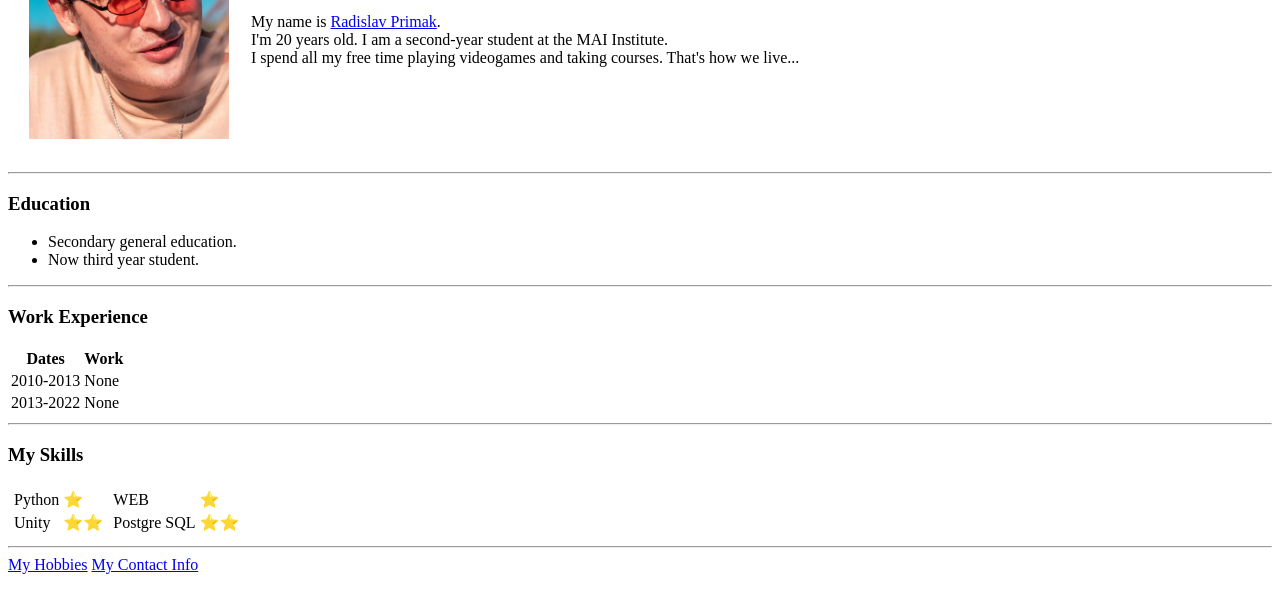
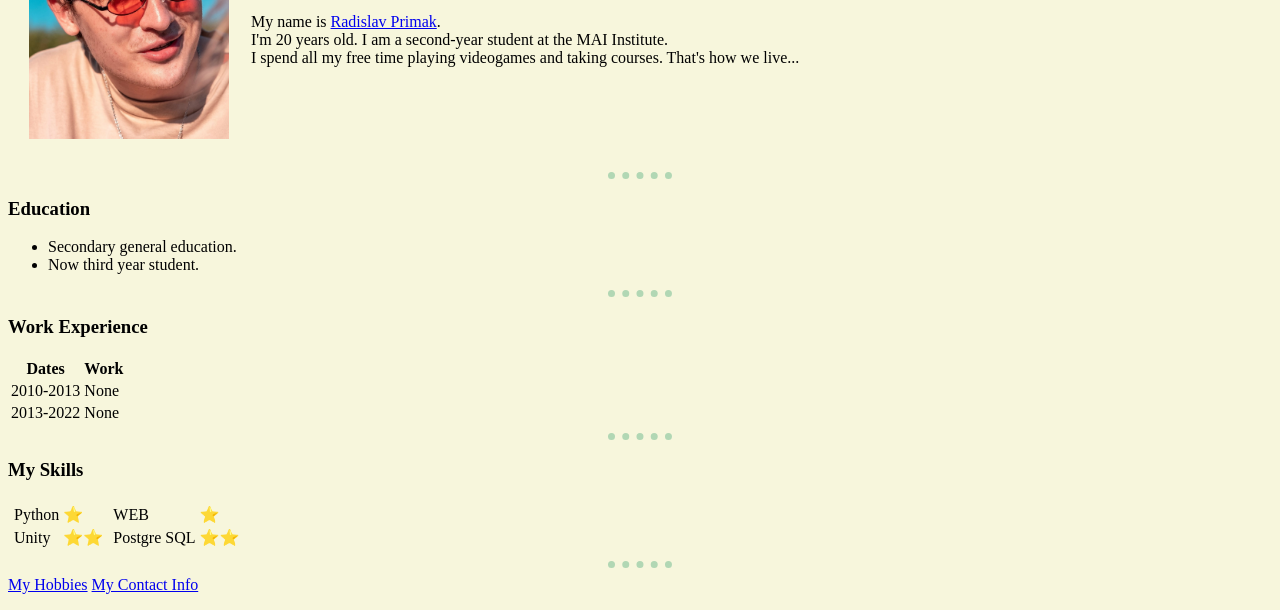
Before and after one commit to Naxalker/CV, a plain HTML site: page index.html in a window 1280 px wide. Shown: the part 190-800 px from the top of the page. Drawn offline with Linux system fonts and the light colour scheme.

Commit message:
css changes

```diff
--- a/index.html
+++ b/index.html
@@ -4,6 +4,18 @@
 <head>
   <meta charset="utf-8">
   <title>Radislav's Presonal Site</title>
+  <style>
+    body {
+      background-color: #F7F6DC;
+    }
+    hr{
+      border-style: none;
+      border-top-style: dotted;
+      border-color: #B1D7B4;
+      border-width: 7px;
+      width: 5%;
+    }
+  </style>
 </head>
 
 <body>
```
